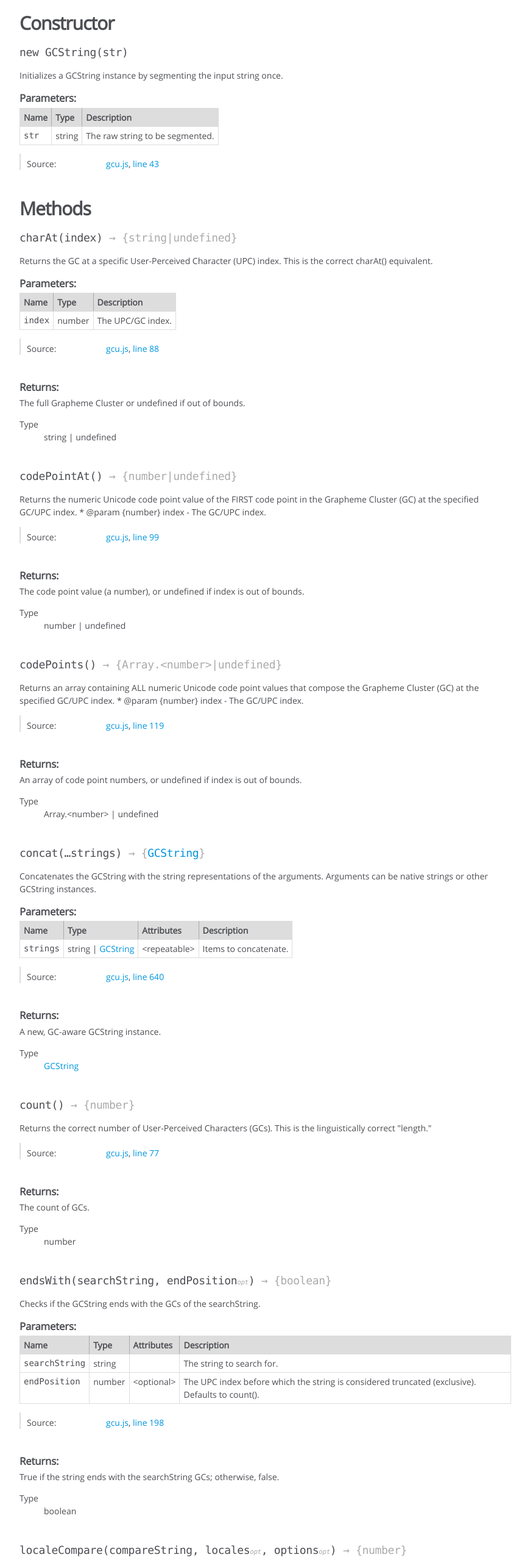
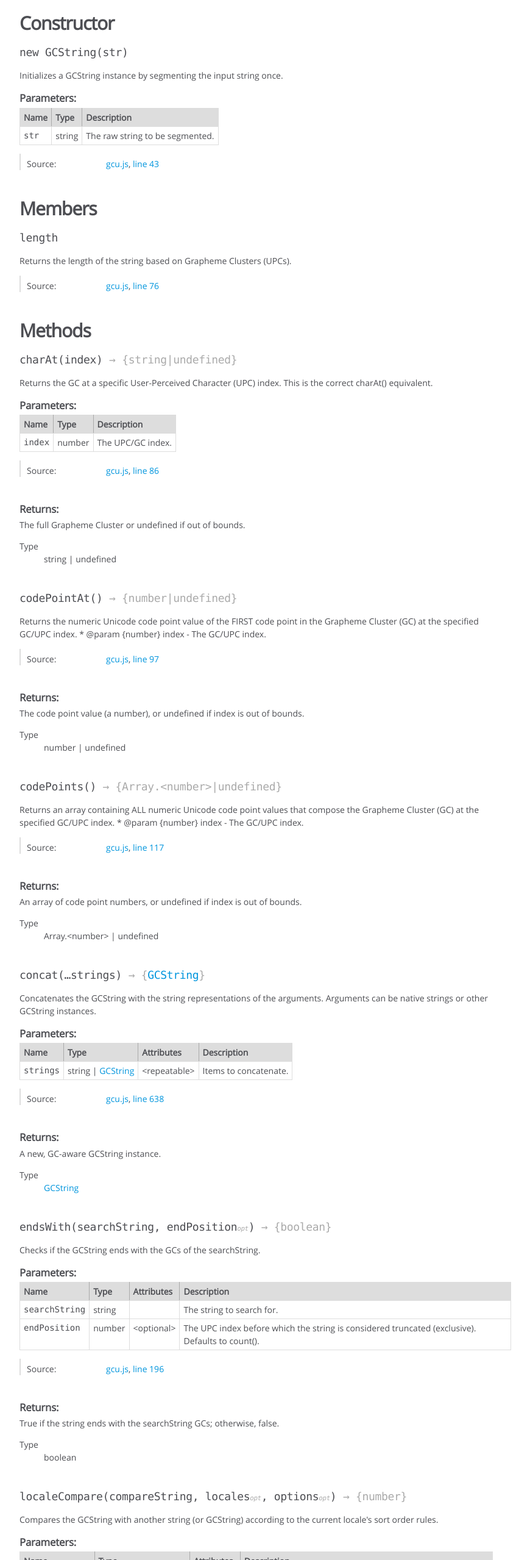
Before and after one commit to ehom/gee_cee, a website: page docs/GCString.html in a window 1280 px wide. Shown: the part 242-2800 px from the top of the page at 61% size, without its empty margins (0-870 px from the left). Drawn offline with Linux system fonts and the light colour scheme.

Commit message:
remove method count(). updated docs

```diff
--- a/docs/GCString.html
+++ b/docs/GCString.html
@@ -193,6 +193,72 @@ const segmentStringIntoGCs = (function(...) { ... })();</div>
 
 
 
+        <h3 class="subsection-title">Members</h3>
+
+
+
+<h4 class="name" id="length"><span class="type-signature"></span>length<span class="type-signature"></span></h4>
+
+
+
+
+<div class="description">
+    Returns the length of the string based on Grapheme Clusters (UPCs).
+</div>
+
+
+
+
+
+
+
+<dl class="details">
+
+
+
+
+
+
+
+
+
+
+
+
+
+
+
+
+
+
+
+
+
+
+
+
+
+
+    <dt class="tag-source">Source:</dt>
+    <dd class="tag-source"><ul class="dummy"><li>
+        <a href="gcu.js.html">gcu.js</a>, <a href="gcu.js.html#line76">line 76</a>
+    </li></ul></dd>
+
+
+
+
+
+
+
+</dl>
+
+
+
+
+
+
+
+
 
 
         <h3 class="subsection-title">Methods</h3>
@@ -305,7 +371,7 @@ This is the correct charAt() equivalent.
 
     <dt class="tag-source">Source:</dt>
     <dd class="tag-source"><ul class="dummy"><li>
-        <a href="gcu.js.html">gcu.js</a>, <a href="gcu.js.html#line88">line 88</a>
+        <a href="gcu.js.html">gcu.js</a>, <a href="gcu.js.html#line86">line 86</a>
     </li></ul></dd>
 
 
@@ -420,7 +486,7 @@ in the Grapheme Cluster (GC) at the specified GC/UPC index.
 
     <dt class="tag-source">Source:</dt>
     <dd class="tag-source"><ul class="dummy"><li>
-        <a href="gcu.js.html">gcu.js</a>, <a href="gcu.js.html#line99">line 99</a>
+        <a href="gcu.js.html">gcu.js</a>, <a href="gcu.js.html#line97">line 97</a>
     </li></ul></dd>
 
 
@@ -535,7 +601,7 @@ that compose the Grapheme Cluster (GC) at the specified GC/UPC index.
 
     <dt class="tag-source">Source:</dt>
     <dd class="tag-source"><ul class="dummy"><li>
-        <a href="gcu.js.html">gcu.js</a>, <a href="gcu.js.html#line119">line 119</a>
+        <a href="gcu.js.html">gcu.js</a>, <a href="gcu.js.html#line117">line 117</a>
     </li></ul></dd>
 
 
@@ -713,7 +779,7 @@ Arguments can be native strings or other GCString instances.
 
     <dt class="tag-source">Source:</dt>
     <dd class="tag-source"><ul class="dummy"><li>
-        <a href="gcu.js.html">gcu.js</a>, <a href="gcu.js.html#line640">line 640</a>
+        <a href="gcu.js.html">gcu.js</a>, <a href="gcu.js.html#line638">line 638</a>
     </li></ul></dd>
 
 
@@ -771,7 +837,7 @@ Arguments can be native strings or other GCString instances.
 
 
 
-    <h4 class="name" id="count"><span class="type-signature"></span>count<span class="signature">()</span><span class="type-signature"> &rarr; {number}</span></h4>
+    <h4 class="name" id="endsWith"><span class="type-signature"></span>endsWith<span class="signature">(searchString, endPosition<span class="signature-attributes">opt</span>)</span><span class="type-signature"> &rarr; {boolean}</span></h4>
 
 
 
@@ -779,16 +845,107 @@ Arguments can be native strings or other GCString instances.
 
 
 <div class="description">
-    Returns the correct number of User-Perceived Characters (GCs).
-This is the linguistically correct "length."
-</div>
-
-
-
-
-
-
-
+    Checks if the GCString ends with the GCs of the searchString.
+</div>
+
+
+
+
+
+
+
+
+
+    <h5>Parameters:</h5>
+
+
+<table class="params">
+    <thead>
+    <tr>
+
+        <th>Name</th>
+
+
+        <th>Type</th>
+
+
+        <th>Attributes</th>
+
+
+
+
+        <th class="last">Description</th>
+    </tr>
+    </thead>
+
+    <tbody>
+
+
+        <tr>
+
+                <td class="name"><code>searchString</code></td>
+
+
+            <td class="type">
+
+
+<span class="param-type">string</span>
+
+
+
+            </td>
+
+
+                <td class="attributes">
+
+
+
+
+
+                </td>
+
+
+
+
+            <td class="description last">The string to search for.</td>
+        </tr>
+
+
+
+        <tr>
+
+                <td class="name"><code>endPosition</code></td>
+
+
+            <td class="type">
+
+
+<span class="param-type">number</span>
+
+
+
+            </td>
+
+
+                <td class="attributes">
+
+                    &lt;optional><br>
+
+
+
+
+
+                </td>
+
+
+
+
+            <td class="description last">The UPC index before which the string is considered truncated (exclusive). Defaults to count().</td>
+        </tr>
+
+
+    </tbody>
+</table>
 
 
 
@@ -824,7 +981,7 @@ This is the linguistically correct "length."
 
     <dt class="tag-source">Source:</dt>
     <dd class="tag-source"><ul class="dummy"><li>
-        <a href="gcu.js.html">gcu.js</a>, <a href="gcu.js.html#line77">line 77</a>
+        <a href="gcu.js.html">gcu.js</a>, <a href="gcu.js.html#line196">line 196</a>
     </li></ul></dd>
 
 
@@ -853,7 +1010,7 @@ This is the linguistically correct "length."
 
 
 <div class="param-desc">
-    The count of GCs.
+    True if the string ends with the searchString GCs; otherwise, false.
 </div>
 
 
@@ -864,7 +1021,7 @@ This is the linguistically correct "length."
     </dt>
     <dd>
 
-<span class="param-type">number</span>
+<span class="param-type">boolean</span>
 
 
     </dd>
@@ -882,7 +1039,7 @@ This is the linguistically correct "length."
 
 
 
-    <h4 class="name" id="endsWith"><span class="type-signature"></span>endsWith<span class="signature">(searchString, endPosition<span class="signature-attributes">opt</span>)</span><span class="type-signature"> &rarr; {boolean}</span></h4>
+    <h4 class="name" id="localeCompare"><span class="type-signature"></span>localeCompare<span class="signature">(compareString, locales<span class="signature-attributes">opt</span>, options<span class="signature-attributes">opt</span>)</span><span class="type-signature"> &rarr; {number}</span></h4>
 
 
 
@@ -890,7 +1047,8 @@ This is the linguistically correct "length."
 
 
 <div class="description">
-    Checks if the GCString ends with the GCs of the searchString.
+    Compares the GCString with another string (or GCString) according to the
+current locale's sort order rules.
 </div>
 
 
@@ -928,13 +1086,16 @@ This is the linguistically correct "length."
 
         <tr>
 
-                <td class="name"><code>searchString</code></td>
+                <td class="name"><code>compareString</code></td>
 
 
             <td class="type">
 
 
 <span class="param-type">string</span>
+|
+
+<span class="param-type"><a href="GCString.html">GCString</a></span>
 
 
 
@@ -952,20 +1113,23 @@ This is the linguistically correct "length."
 
 
 
-            <td class="description last">The string to search for.</td>
+            <td class="description last">The string to compare against.</td>
         </tr>
 
 
 
         <tr>
 
-                <td class="name"><code>endPosition</code></td>
+                <td class="name"><code>locales</code></td>
 
 
             <td class="type">
 
 
-<span class="param-type">number</span>
+<span class="param-type">string</span>
+|
+
+<span class="param-type">Array.&lt;string></span>
 
 
 
@@ -985,7 +1149,40 @@ This is the linguistically correct "length."
 
 
 
-            <td class="description last">The UPC index before which the string is considered truncated (exclusive). Defaults to count().</td>
+            <td class="description last">A string or array of locale tags.</td>
+        </tr>
+
+
+
+        <tr>
+
+                <td class="name"><code>options</code></td>
+
+
+            <td class="type">
+
+
+<span class="param-type">object</span>
+
+
+
+            </td>
+
+
+                <td class="attributes">
+
+                    &lt;optional><br>
+
+
+
+
+
+                </td>
+
+
+
+
+            <td class="description last">An object containing properties to customize the comparison.</td>
         </tr>
 
 
@@ -1026,7 +1223,7 @@ This is the linguistically correct "length."
 
     <dt class="tag-source">Source:</dt>
     <dd class="tag-source"><ul class="dummy"><li>
-        <a href="gcu.js.html">gcu.js</a>, <a href="gcu.js.html#line198">line 198</a>
+        <a href="gcu.js.html">gcu.js</a>, <a href="gcu.js.html#line660">line 660</a>
     </li></ul></dd>
 
 
@@ -1055,7 +1252,7 @@ This is the linguistically correct "length."
 
 
 <div class="param-desc">
-    True if the string ends with the searchString GCs; otherwise, false.
+    A negative, positive, or zero value indicating sort order.
 </div>
 
 
@@ -1066,7 +1263,7 @@ This is the linguistically correct "length."
     </dt>
     <dd>
 
-<span class="param-type">boolean</span>
+<span class="param-type">number</span>
 
 
     </dd>
@@ -1084,7 +1281,7 @@ This is the linguistically correct "length."
 
 
 
-    <h4 class="name" id="localeCompare"><span class="type-signature"></span>localeCompare<span class="signature">(compareString, locales<span class="signature-attributes">opt</span>, options<span class="signature-attributes">opt</span>)</span><span class="type-signature"> &rarr; {number}</span></h4>
+    <h4 class="name" id="match"><span class="type-signature"></span>match<span class="signature">(regexp)</span><span class="type-signature"> &rarr; {RegExpMatchArray|null}</span></h4>
 
 
 
@@ -1092,8 +1289,8 @@ This is the linguistically correct "length."
 
 
 <div class="description">
-    Compares the GCString with another string (or GCString) according to the
-current locale's sort order rules.
+    Executes a search for a match in the GCString using a regular expression.
+Corrects the 'index' property of the match object to be the GC/UPC index.
 </div>
 
 
@@ -1117,8 +1314,6 @@ current locale's sort order rules.
         <th>Type</th>
 
 
-        <th>Attributes</th>
-
 
 
 
@@ -1131,103 +1326,26 @@ current locale's sort order rules.
 
         <tr>
 
-                <td class="name"><code>compareString</code></td>
+                <td class="name"><code>regexp</code></td>
 
 
             <td class="type">
 
 
+<span class="param-type">RegExp</span>
+|
+
 <span class="param-type">string</span>
-|
-
-<span class="param-type"><a href="GCString.html">GCString</a></span>
 
 
 
             </td>
 
 
-                <td class="attributes">
-
-
-
-
-
-                </td>
-
-
-
-
-            <td class="description last">The string to compare against.</td>
-        </tr>
-
-
-
-        <tr>
-
-                <td class="name"><code>locales</code></td>
-
-
-            <td class="type">
-
-
-<span class="param-type">string</span>
-|
-
-<span class="param-type">Array.&lt;string></span>
-
-
-
-            </td>
-
-
-                <td class="attributes">
-
-                    &lt;optional><br>
-
-
-
-
-
-                </td>
-
-
-
-
-            <td class="description last">A string or array of locale tags.</td>
-        </tr>
-
-
-
-        <tr>
-
-                <td class="name"><code>options</code></td>
-
-
-            <td class="type">
-
-
-<span class="param-type">object</span>
-
-
-
-            </td>
-
-
-                <td class="attributes">
-
-                    &lt;optional><br>
-
-
-
-
-
-                </td>
-
-
-
-
-            <td class="description last">An object containing properties to customize the comparison.</td>
+
+
+
+            <td class="description last">The regular expression to match against.</td>
         </tr>
 
 
@@ -1268,7 +1386,7 @@ current locale's sort order rules.
 
     <dt class="tag-source">Source:</dt>
     <dd class="tag-source"><ul class="dummy"><li>
-        <a href="gcu.js.html">gcu.js</a>, <a href="gcu.js.html#line662">line 662</a>
+        <a href="gcu.js.html">gcu.js</a>, <a href="gcu.js.html#line456">line 456</a>
     </li></ul></dd>
 
 
@@ -1297,7 +1415,7 @@ current locale's sort order rules.
 
 
 <div class="param-desc">
-    A negative, positive, or zero value indicating sort order.
+    A match array with a corrected GC/UPC index, or null.
 </div>
 
 
@@ -1308,7 +1426,10 @@ current locale's sort order rules.
     </dt>
     <dd>
 
-<span class="param-type">number</span>
+<span class="param-type">RegExpMatchArray</span>
+|
+
+<span class="param-type">null</span>
 
 
     </dd>
@@ -1326,7 +1447,7 @@ current locale's sort order rules.
 
 
 
-    <h4 class="name" id="match"><span class="type-signature"></span>match<span class="signature">(regexp)</span><span class="type-signature"> &rarr; {RegExpMatchArray|null}</span></h4>
+    <h4 class="name" id="matchAll"><span class="type-signature">(generator) </span>matchAll<span class="signature">(regexp)</span><span class="type-signature"> &rarr; {IterableIterator.&lt;RegExpMatchArray>}</span></h4>
 
 
 
@@ -1334,8 +1455,8 @@ current locale's sort order rules.
 
 
 <div class="description">
-    Executes a search for a match in the GCString using a regular expression.
-Corrects the 'index' property of the match object to be the GC/UPC index.
+    Returns an iterator of all results matching a regular expression against the GCString.
+Each match result object's 'index' property is corrected to the GC/UPC index.
 </div>
 
 
@@ -1390,7 +1511,7 @@ Corrects the 'index' property of the match object to be the GC/UPC index.
 
 
 
-            <td class="description last">The regular expression to match against.</td>
+            <td class="description last">The regular expression to match against. Must be global (/g).</td>
         </tr>
 
 
@@ -1431,173 +1552,7 @@ Corrects the 'index' property of the match object to be the GC/UPC index.
 
     <dt class="tag-source">Source:</dt>
     <dd class="tag-source"><ul class="dummy"><li>
-        <a href="gcu.js.html">gcu.js</a>, <a href="gcu.js.html#line458">line 458</a>
-    </li></ul></dd>
-
-
-
-
-
-
-
-</dl>
-
-
-
-
-
-
-
-
-
-
-
-
-
-
-
-<h5>Returns:</h5>
-
-
-<div class="param-desc">
-    A match array with a corrected GC/UPC index, or null.
-</div>
-
-
-
-<dl>
-    <dt>
-        Type
-    </dt>
-    <dd>
-
-<span class="param-type">RegExpMatchArray</span>
-|
-
-<span class="param-type">null</span>
-
-
-    </dd>
-</dl>
-
-
-
-
-
-
-
-
-
-
-
-
-
-    <h4 class="name" id="matchAll"><span class="type-signature">(generator) </span>matchAll<span class="signature">(regexp)</span><span class="type-signature"> &rarr; {IterableIterator.&lt;RegExpMatchArray>}</span></h4>
-
-
-
-
-
-
-<div class="description">
-    Returns an iterator of all results matching a regular expression against the GCString.
-Each match result object's 'index' property is corrected to the GC/UPC index.
-</div>
-
-
-
-
-
-
-
-
-
-    <h5>Parameters:</h5>
-
-
-<table class="params">
-    <thead>
-    <tr>
-
-        <th>Name</th>
-
-
-        <th>Type</th>
-
-
-
-
-
-        <th class="last">Description</th>
-    </tr>
-    </thead>
-
-    <tbody>
-
-
-        <tr>
-
-                <td class="name"><code>regexp</code></td>
-
-
-            <td class="type">
-
-
-<span class="param-type">RegExp</span>
-|
-
-<span class="param-type">string</span>
-
-
-
-            </td>
-
-
-
-
-
-            <td class="description last">The regular expression to match against. Must be global (/g).</td>
-        </tr>
-
-
-    </tbody>
-</table>
-
-
-
-
-
-
-<dl class="details">
-
-
-
-
-
-
-
-
-
-
-
-
-
-
-
-
-
-
-
-
-
-
-
-
-
-
-    <dt class="tag-source">Source:</dt>
-    <dd class="tag-source"><ul class="dummy"><li>
-        <a href="gcu.js.html">gcu.js</a>, <a href="gcu.js.html#line487">line 487</a>
+        <a href="gcu.js.html">gcu.js</a>, <a href="gcu.js.html#line485">line 485</a>
     </li></ul></dd>
 
 
@@ -1805,7 +1760,7 @@ Each match result object's 'index' property is corrected to the GC/UPC index.
 
     <dt class="tag-source">Source:</dt>
     <dd class="tag-source"><ul class="dummy"><li>
-        <a href="gcu.js.html">gcu.js</a>, <a href="gcu.js.html#line677">line 677</a>
+        <a href="gcu.js.html">gcu.js</a>, <a href="gcu.js.html#line675">line 675</a>
     </li></ul></dd>
 
 
@@ -1994,7 +1949,7 @@ The operation is GC/UPC-aware and returns a new GCString instance.
 
     <dt class="tag-source">Source:</dt>
     <dd class="tag-source"><ul class="dummy"><li>
-        <a href="gcu.js.html">gcu.js</a>, <a href="gcu.js.html#line515">line 515</a>
+        <a href="gcu.js.html">gcu.js</a>, <a href="gcu.js.html#line513">line 513</a>
     </li></ul></dd>
 
 
@@ -2213,7 +2168,7 @@ returns a new GCString instance.
 
     <dt class="tag-source">Source:</dt>
     <dd class="tag-source"><ul class="dummy"><li>
-        <a href="gcu.js.html">gcu.js</a>, <a href="gcu.js.html#line553">line 553</a>
+        <a href="gcu.js.html">gcu.js</a>, <a href="gcu.js.html#line551">line 551</a>
     </li></ul></dd>
 
 
@@ -2376,7 +2331,7 @@ and returns the GC/UPC index of the first match.
 
     <dt class="tag-source">Source:</dt>
     <dd class="tag-source"><ul class="dummy"><li>
-        <a href="gcu.js.html">gcu.js</a>, <a href="gcu.js.html#line570">line 570</a>
+        <a href="gcu.js.html">gcu.js</a>, <a href="gcu.js.html#line568">line 568</a>
     </li></ul></dd>
 
 
@@ -2578,7 +2533,7 @@ and returns the GC/UPC index of the first match.
 
     <dt class="tag-source">Source:</dt>
     <dd class="tag-source"><ul class="dummy"><li>
-        <a href="gcu.js.html">gcu.js</a>, <a href="gcu.js.html#line333">line 333</a>
+        <a href="gcu.js.html">gcu.js</a>, <a href="gcu.js.html#line331">line 331</a>
     </li></ul></dd>
 
 
@@ -2792,7 +2747,7 @@ and returns the GC/UPC index of the first match.
 
     <dt class="tag-source">Source:</dt>
     <dd class="tag-source"><ul class="dummy"><li>
-        <a href="gcu.js.html">gcu.js</a>, <a href="gcu.js.html#line170">line 170</a>
+        <a href="gcu.js.html">gcu.js</a>, <a href="gcu.js.html#line168">line 168</a>
     </li></ul></dd>
 
 
@@ -2967,7 +2922,7 @@ taking into account the host environment's current locale.
 
     <dt class="tag-source">Source:</dt>
     <dd class="tag-source"><ul class="dummy"><li>
-        <a href="gcu.js.html">gcu.js</a>, <a href="gcu.js.html#line610">line 610</a>
+        <a href="gcu.js.html">gcu.js</a>, <a href="gcu.js.html#line608">line 608</a>
     </li></ul></dd>
 
 
@@ -3142,7 +3097,7 @@ taking into account the host environment's current locale.
 
     <dt class="tag-source">Source:</dt>
     <dd class="tag-source"><ul class="dummy"><li>
-        <a href="gcu.js.html">gcu.js</a>, <a href="gcu.js.html#line625">line 625</a>
+        <a href="gcu.js.html">gcu.js</a>, <a href="gcu.js.html#line623">line 623</a>
     </li></ul></dd>
 
 
@@ -3252,7 +3207,7 @@ taking into account the host environment's current locale.
 
     <dt class="tag-source">Source:</dt>
     <dd class="tag-source"><ul class="dummy"><li>
-        <a href="gcu.js.html">gcu.js</a>, <a href="gcu.js.html#line690">line 690</a>
+        <a href="gcu.js.html">gcu.js</a>, <a href="gcu.js.html#line688">line 688</a>
     </li></ul></dd>
 
 
@@ -3358,7 +3313,7 @@ taking into account the host environment's current locale.
 
     <dt class="tag-source">Source:</dt>
     <dd class="tag-source"><ul class="dummy"><li>
-        <a href="gcu.js.html">gcu.js</a>, <a href="gcu.js.html#line274">line 274</a>
+        <a href="gcu.js.html">gcu.js</a>, <a href="gcu.js.html#line272">line 272</a>
     </li></ul></dd>
 
 
@@ -3468,7 +3423,7 @@ taking into account the host environment's current locale.
 
     <dt class="tag-source">Source:</dt>
     <dd class="tag-source"><ul class="dummy"><li>
-        <a href="gcu.js.html">gcu.js</a>, <a href="gcu.js.html#line298">line 298</a>
+        <a href="gcu.js.html">gcu.js</a>, <a href="gcu.js.html#line296">line 296</a>
     </li></ul></dd>
 
 
@@ -3578,7 +3533,7 @@ taking into account the host environment's current locale.
 
     <dt class="tag-source">Source:</dt>
     <dd class="tag-source"><ul class="dummy"><li>
-        <a href="gcu.js.html">gcu.js</a>, <a href="gcu.js.html#line314">line 314</a>
+        <a href="gcu.js.html">gcu.js</a>, <a href="gcu.js.html#line312">line 312</a>
     </li></ul></dd>
 
 
@@ -3652,7 +3607,7 @@ taking into account the host environment's current locale.
 <br class="clear">
 
 <footer>
-    Documentation generated by <a href="https://github.com/jsdoc/jsdoc">JSDoc 4.0.5</a> on Fri Nov 14 2025 23:36:24 GMT-0800 (Pacific Standard Time)
+    Documentation generated by <a href="https://github.com/jsdoc/jsdoc">JSDoc 4.0.5</a> on Sun Nov 16 2025 13:00:58 GMT-0800 (Pacific Standard Time)
 </footer>
 
 <script> prettyPrint(); </script>
```
Also changed, not shown: docs/gcu.js.html (+4 -6 lines), docs/global.html (+1 -1 lines), docs/index.html (+1 -1 lines), src/lib/gcu.js.
